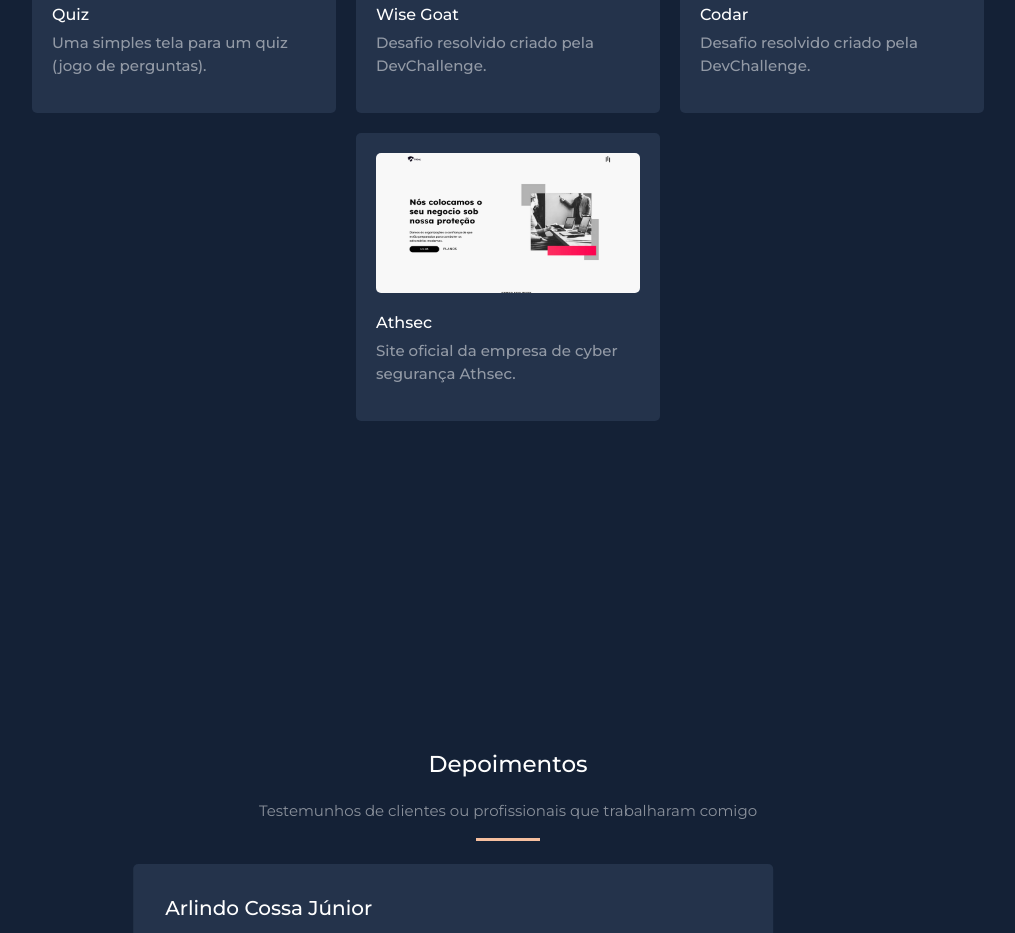
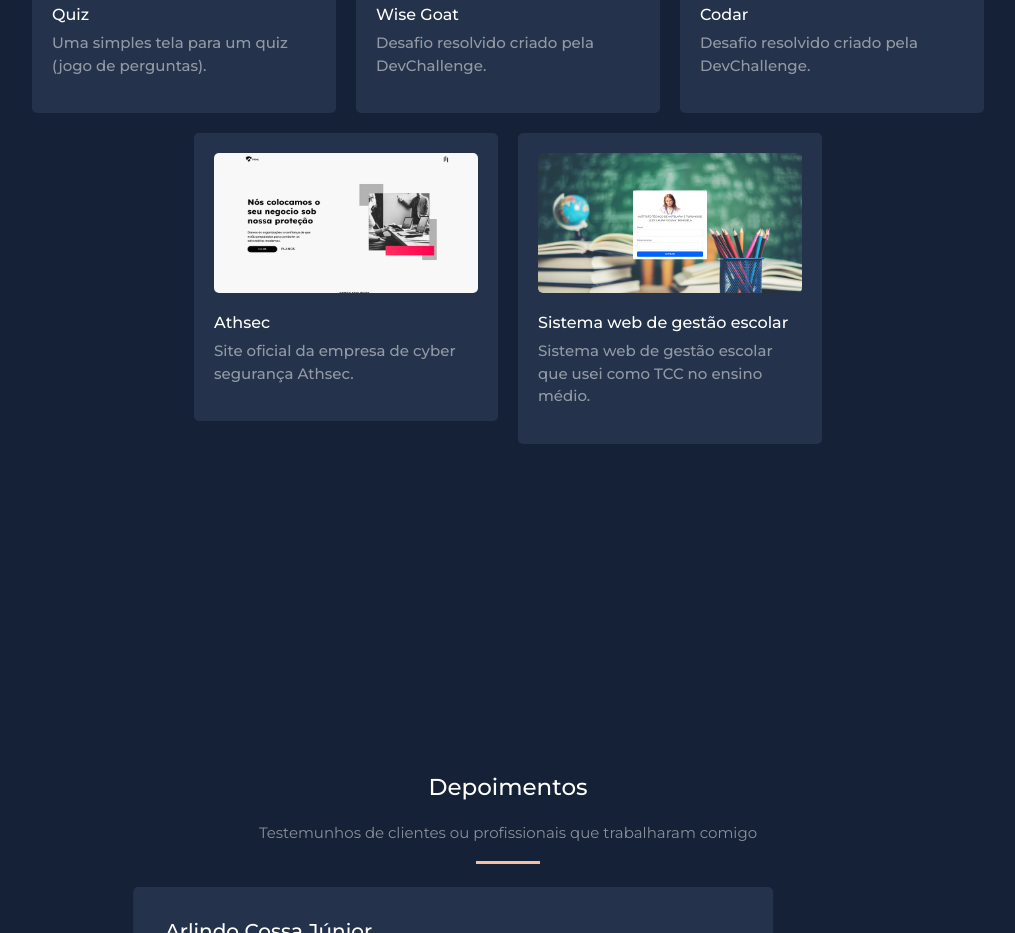
Before and after one commit to ArielChama/arielchama.github.io, a plain HTML site: page index.html in a window 1280 px wide. Shown: the part 2480-3413 px from the top of the page, without its empty margins (132-1147 px from the left). Drawn offline with Linux system fonts and the light colour scheme.

Commit message:
Adicionando cv atualizado e novo projecto.

```diff
--- a/index.html
+++ b/index.html
@@ -188,6 +188,17 @@
                     </p>
                   </div>
                 </div>
+
+                <div class="cardProject">
+                  <div class="cardProjectBody">
+                    <img src="assets/images/project_smart.png" alt="" class="">
+
+                    <h6><a href="https://athsec.org">Sistema web de gestão escolar</a></h6>
+                    <p>
+                      Sistema web de gestão escolar que usei como TCC no ensino médio.
+                    </p>
+                  </div>
+                </div>
               </div>
             </div>
             <div class="tabs__content">
@@ -235,6 +246,17 @@
                     <h6><a href="https://athsec.org">Athsec</a></h6>
                     <p>
                       Site oficial da empresa de cyber segurança Athsec.
+                    </p>
+                  </div>
+                </div>
+
+                <div class="cardProject">
+                  <div class="cardProjectBody">
+                    <img src="assets/images/project_smart.png" alt="" class="">
+
+                    <h6><a href="https://athsec.org">Sistema web de gestão escolar</a></h6>
+                    <p>
+                      Sistema web de gestão escolar que usei como TCC no ensino médio.
                     </p>
                   </div>
                 </div>
```
Also changed, not shown: assets/images/project_smart.png (added), 2 other files.
